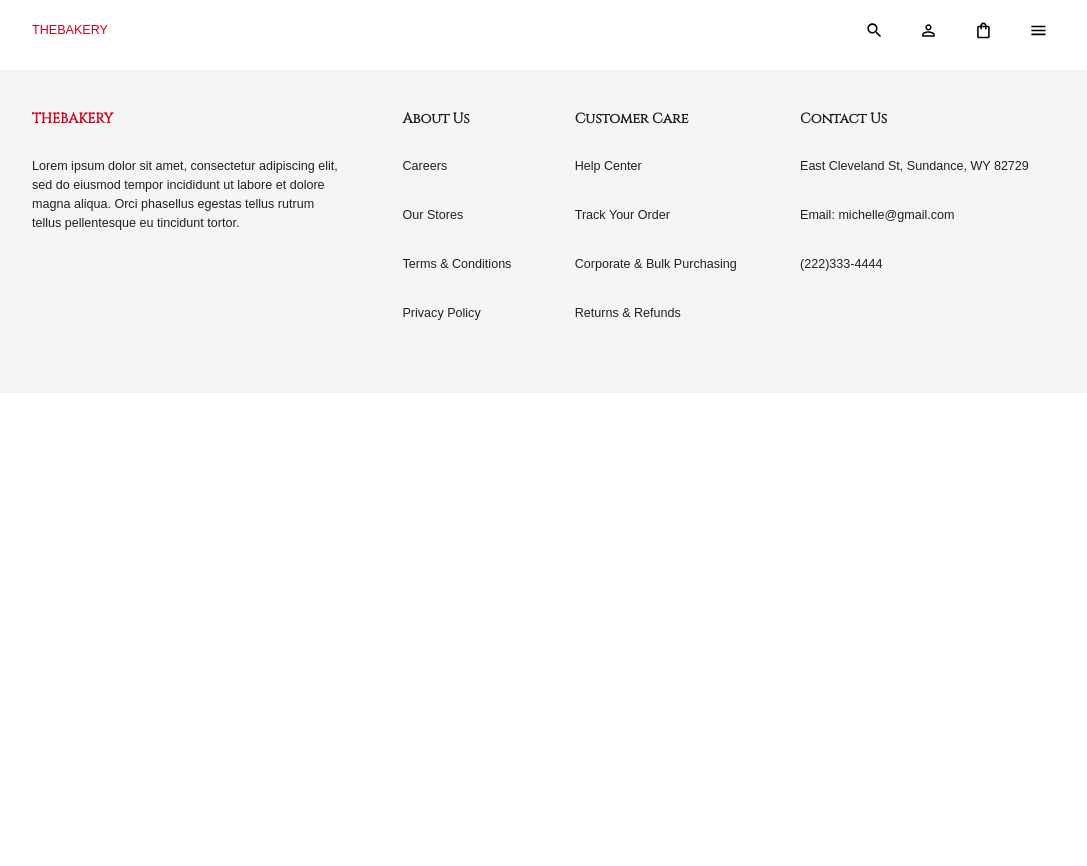
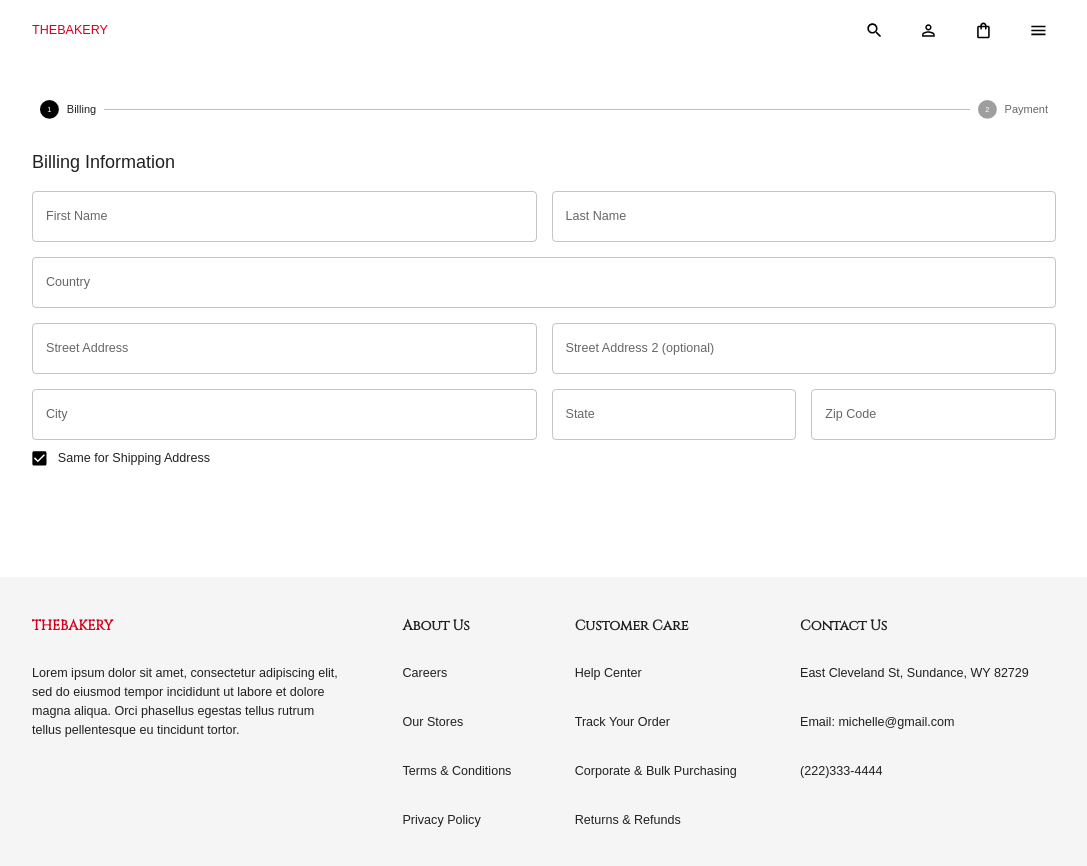
Before and after one commit to chelletuerk/bakery-storefront, a React (Create React App) app: page /checkout in a window 1280 px wide. Shown: the top 866 px of the page, without its empty margins (96-1183 px from the left). Before the commit the page ends 800 px from the top, so only its background shows below. Built offline with nearby package versions, Linux system fonts and the light colour scheme; a web font is replaced by a local one.

Commit message:
add checkout billing and shipping forms

```diff
--- a/src/App.js
+++ b/src/App.js
@@ -31,7 +31,7 @@
       <Routes>
         <Route path='/' element={<Home />} />
         <Route path='item/:itemId' element={<ItemDetails />} />
-        <Route path='checkout/:' element={<Checkout />} />
+        <Route path='checkout' element={<Checkout />} />
         <Route path='checkout/success:' element={<Confirmation />} />
       </Routes>
       <CartMenu />
--- /dev/null
+++ b/src/scenes/checkout/AddressForm.jsx
@@ -0,0 +1,137 @@
+import { getIn } from "formik"
+import { Box } from "@mui/material"
+import TextField from "@mui/material/TextField"
+import useMediaQuery from "@mui/material/useMediaQuery"
+
+const AddressForm = ({
+  type,
+  values,
+  touched,
+  errors,
+  handleBlur,
+  handleChange,
+}) => {
+  const isNonMobile = useMediaQuery("(min-width:600px)")
+
+  // these functions allow for better code readability
+  const formattedName = (field) => `${type}.${field}`
+
+  const formattedError = (field) =>
+    Boolean(
+      getIn(touched, formattedName(field)) &&
+        getIn(errors, formattedName(field))
+    )
+
+  const formattedHelper = (field) =>
+    getIn(touched, formattedName(field)) && getIn(errors, formattedName(field))
+
+  return (
+    <Box
+      display="grid"
+      gap="15px"
+      gridTemplateColumns="repeat(4, minmax(0, 1fr))"
+      sx={{
+        "& > div": { gridColumn: isNonMobile ? undefined : "span 4" },
+      }}
+    >
+      <TextField
+        fullWidth
+        type="text"
+        label="First Name"
+        onBlur={handleBlur}
+        onChange={handleChange}
+        value={values.firstName}
+        name={formattedName("firstName")}
+        error={formattedError("firstName")}
+        helperText={formattedHelper("firstName")}
+        sx={{ gridColumn: "span 2" }}
+      />
+      <TextField
+        fullWidth
+        type="text"
+        label="Last Name"
+        onBlur={handleBlur}
+        onChange={handleChange}
+        value={values.lastName}
+        name={formattedName("lastName")}
+        error={formattedError("lastName")}
+        helperText={formattedHelper("lastName")}
+        sx={{ gridColumn: "span 2" }}
+      />
+      <TextField
+        fullWidth
+        type="text"
+        label="Country"
+        onBlur={handleBlur}
+        onChange={handleChange}
+        value={values.country}
+        name={formattedName("country")}
+        error={formattedError("country")}
+        helperText={formattedHelper("country")}
+        sx={{ gridColumn: "span 4" }}
+      />
+      <TextField
+        fullWidth
+        type="text"
+        label="Street Address"
+        onBlur={handleBlur}
+        onChange={handleChange}
+        value={values.street1}
+        name={formattedName("street1")}
+        error={formattedError("street1")}
+        helperText={formattedHelper("street1")}
+        sx={{ gridColumn: "span 2" }}
+      />
+      <TextField
+        fullWidth
+        type="text"
+        label="Street Address 2 (optional)"
+        onBlur={handleBlur}
+        onChange={handleChange}
+        value={values.street2}
+        name={formattedName("street2")}
+        error={formattedError("street2")}
+        helperText={formattedHelper("street2")}
+        sx={{ gridColumn: "span 2" }}
+      />
+      <TextField
+        fullWidth
+        type="text"
+        label="City"
+        onBlur={handleBlur}
+        onChange={handleChange}
+        value={values.city}
+        name={formattedName("city")}
+        error={formattedError("city")}
+        helperText={formattedHelper("city")}
+        sx={{ gridColumn: "span 2" }}
+      />
+      <TextField
+        fullWidth
+        type="text"
+        label="State"
+        onBlur={handleBlur}
+        onChange={handleChange}
+        value={values.state}
+        name={formattedName("state")}
+        error={formattedError("state")}
+        helperText={formattedHelper("state")}
+        sx={{ gridColumn: "1fr" }}
+      />
+      <TextField
+        fullWidth
+        type="text"
+        label="Zip Code"
+        onBlur={handleBlur}
+        onChange={handleChange}
+        value={values.zipCode}
+        name={formattedName("zipCode")}
+        error={formattedError("zipCode")}
+        helperText={formattedHelper("zipCode")}
+        sx={{ gridColumn: "1fr" }}
+      />
+    </Box>
+  )
+}
+
+export default AddressForm
--- a/src/scenes/checkout/Checkout.jsx
+++ b/src/scenes/checkout/Checkout.jsx
@@ -1,6 +1,142 @@
+import { useSelector } from 'react-redux'
+import { Box, Button, Stepper, Step, StepLabel } from '@mui/material'
+import { Formik } from 'formik'
+import { useState } from 'react'
+import * as yup from 'yup'
+import Shipping from './Shipping'
+import { shades } from '../../theme'
+
+const initialValues = {
+  billingAddress: {
+    firstName: '',
+    lastName: '',
+    country: '',
+    street1: '',
+    street2: '',
+    city: '',
+    state: '',
+    zipCode: '',
+  },
+  shippingAddress: {
+    isSameAddress: true,
+    firstName: '',
+    lastName: '',
+    country: '',
+    street1: '',
+    street2: '',
+    city: '',
+    state: '',
+    zipCode: '',
+  },
+  email: '',
+  phoneNumber: '',
+}
+
+const checkoutSchema = [
+  yup.object().shape({
+    billingAddress: yup.object().shape({
+      firstName: yup.string().required('required'),
+      lastName: yup.string().required('required'),
+      country: yup.string().required('required'),
+      street1: yup.string().required('required'),
+      street2: yup.string(),
+      city: yup.string().required('required'),
+      state:yup.string().required('required'),
+      zipCode: yup.string().required('required'),
+    }),
+    shippingAddress: yup.object().shape({
+      isSameAddress: yup.boolean(),
+      firstName: yup.string().when('isSameAddress', {
+        is: false,
+        then: yup.string().required('required'),
+      }),
+      lastName: yup.string().when('isSameAddress', {
+        is: false,
+        then: yup.string().required('required'),
+      }),
+      country: yup.string().when('isSameAddress', {
+        is: false,
+        then: yup.string().required('required'),
+      }),
+      street1: yup.string().when('isSameAddress', {
+        is: false,
+        then: yup.string().required('required'),
+      }),
+      street2: yup.string(),
+      city: yup.string().when('isSameAddress', {
+        is: false,
+        then: yup.string().required('required'),
+      }),
+      state:yup.string().when('isSameAddress', {
+        is: false,
+        then: yup.string().required('required'),
+      }),
+      zipCode: yup.string().when('isSameAddress', {
+        is: false,
+        then: yup.string().required('required'),
+      }),
+    }),
+  }),
+  yup.object().shape({
+    email: yup.string().required('required'),
+    phoneNumber: yup.string().required('required')
+  })
+]
+
 const Checkout = () => {
+  const [activeStep, setActiveStep] = useState(0)
+  const cart = useSelector((state) => state.cart.cart)
+  const isFirstStep = activeStep === 0
+  const isSecondStep = activeStep === 1
 
-  return <div>Checkout</div>
+  const handleFormSubmit = async (value, actions) => {
+    setActiveStep(activeStep = 1)
+  }
+
+  async function makePayment(values) {
+
+  }
+
+  return <Box width='80%' m='100px auto'>
+    <Stepper activeStep={activeStep} sx={{ m: '20px 0'}}>
+      <Step>
+        <StepLabel>Billing</StepLabel>
+      </Step>
+      <Step>
+        <StepLabel>Payment</StepLabel>
+      </Step>
+    </Stepper>
+    <Box>
+      <Formik
+        onSubmit={handleFormSubmit}
+        initialValues={initialValues}
+        validationSchema={checkoutSchema[activeStep]}
+      >
+        {({
+          values,
+          errors,
+          touched,
+          handleBlur,
+          handleChange,
+          handleSubmit,
+          setFieldValue
+        }) => (
+          <form onSubmit={handleSubmit}>
+            {isFirstStep && (
+              <Shipping
+                values={values}
+                errors={errors}
+                touched={touched}
+                handleBlur={handleBlur}
+                handleChange={handleChange}
+                setFieldValue={setFieldValue}
+              />
+            )}
+          </form>
+        )}
+      </Formik>
+    </Box>
+  </Box>
 }
 
 export default Checkout
--- /dev/null
+++ b/src/scenes/checkout/Shipping.jsx
@@ -0,0 +1,67 @@
+import { Box, Checkbox, FormControlLabel, Typography } from '@mui/material';
+import AddressForm from './AddressForm'
+
+const Shipping = ({
+  values,
+  touched,
+  errors,
+  handleChange,
+  handleBlur,
+  setFieldValue,
+}) => {
+  return (
+    <Box m='30px auto'>
+      {/* BILLING FORM */}
+      <Box>
+        <Typography sx={{ mb: '15px' }} fontSize='18px'>
+          Billing Information
+        </Typography>
+        <AddressForm
+          type='billingAddress'
+          values={values.billingAddress}
+          touched={touched}
+          errors={errors}
+          handleBlur={handleBlur}
+          handleChange={handleChange}
+        />
+      </Box>
+
+      <Box mb='20px'>
+        <FormControlLabel
+          control={
+            <Checkbox
+              defaultChecked
+              value={values.shippingAddress.isSameAddress}
+              onChange={() =>
+                setFieldValue(
+                  'shippingAddress.isSameAddress',
+                  !values.shippingAddress.isSameAddress
+                )
+              }
+            />
+          }
+          label='Same for Shipping Address'
+        />
+      </Box>
+
+      {/* SHIPPING FORM */}
+      {!values.shippingAddress.isSameAddress && (
+        <Box>
+          <Typography sx={{ mb: '15px' }} fontSize='18px'>
+            Shipping Information
+          </Typography>
+          <AddressForm
+            type='shippingAddress'
+            values={values.shippingAddress}
+            touched={touched}
+            errors={errors}
+            handleBlur={handleBlur}
+            handleChange={handleChange}
+          />
+        </Box>
+      )}
+    </Box>
+  )
+}
+
+export default Shipping
```
